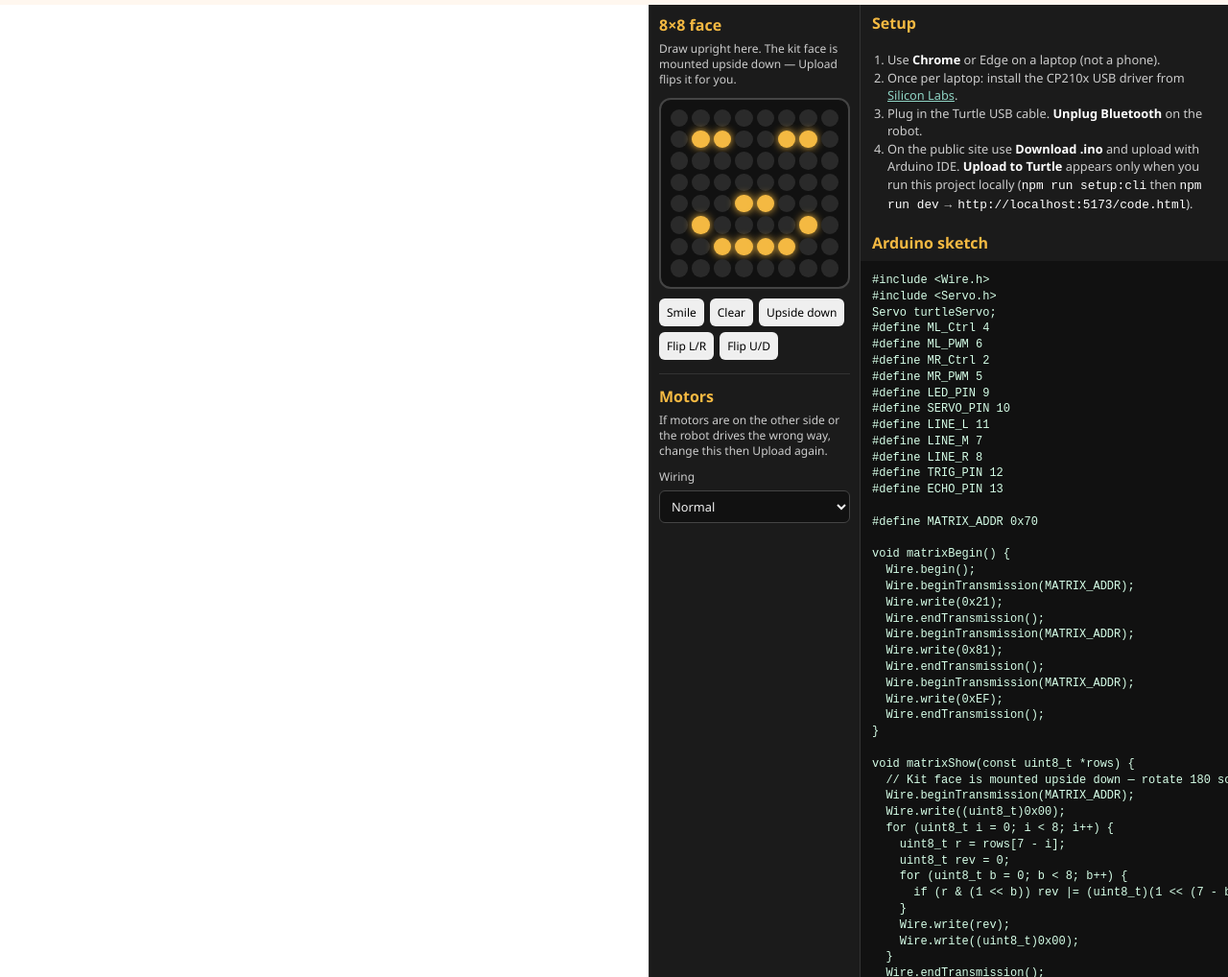
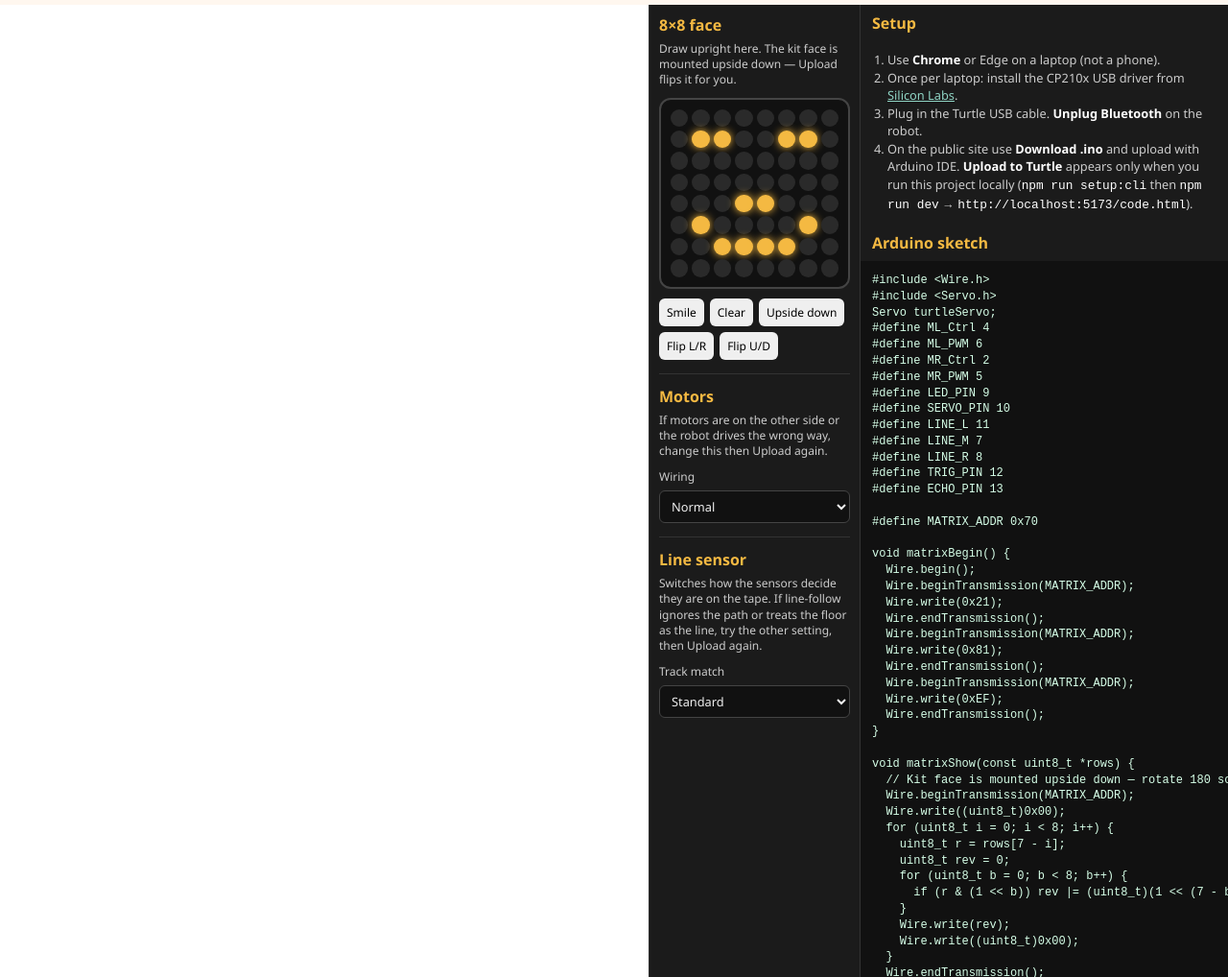
Before and after one commit to BotworkshopAU/robotics-class, a website built with Vite: page code.html in a window 1280 px wide. Shown: the part 82-1100 px from the top of the page at 96% size. Built offline with nearby package versions, Linux system fonts and the light colour scheme; no server answers; what blockly, webserial-flasher would draw is missing.

Commit message:
Add line-sensor track match under Motors.
Blocks say on the track instead of black/white. Standard or Flipped polarity is baked into sketches, with a divider between Motors and Line sensor.

Co-authored-by: Cursor <cursoragent@cursor.com>

```diff
--- a/code.html
+++ b/code.html
@@ -70,6 +70,18 @@
               <option value="3">Reverse + swap L/R</option>
             </select>
           </label>
+          <hr class="prefs-divider" aria-hidden="true" />
+          <header class="prefs-subhead" data-i18n-motor="lineTitle">Line sensor</header>
+          <p class="face-help" data-i18n-motor="lineHelp">
+            Switches how the sensors decide they are on the tape. If line-follow ignores the path or treats the floor as the line, try the other setting, then Upload again.
+          </p>
+          <label class="motor-flip-label">
+            <span data-i18n-motor="lineSense">Track match</span>
+            <select id="line-sense" aria-label="Line sensor track match">
+              <option value="1">Standard</option>
+              <option value="0">Flipped</option>
+            </select>
+          </label>
         </div>
       </aside>
       <aside class="code-pane">
--- a/src/code.css
+++ b/src/code.css
@@ -253,12 +253,23 @@ html[dir="rtl"] .lang-label {
   margin-bottom: 6px;
 }
 
+.motor-prefs .prefs-subhead {
+  margin-top: 0;
+}
+
+.motor-prefs .prefs-divider {
+  border: 0;
+  border-top: 1px solid #333;
+  margin: 14px 0 12px;
+}
+
 .motor-flip-label {
   display: flex;
   flex-direction: column;
   gap: 6px;
   font-size: 0.75rem;
   color: #ccc;
+  margin-bottom: 8px;
 }
 
 .motor-flip-label select {
--- a/src/generator.js
+++ b/src/generator.js
@@ -9,7 +9,7 @@ import {
   SETUP_SENSORS,
 } from "./runtime.js";
 import { faceListForSketch } from "./face_pad.js";
-import { getMotorFlip } from "./motors_pref.js";
+import { getMotorFlip, getLineSense } from "./motors_pref.js";
 
 export const arduinoGenerator = new Blockly.Generator("Arduino");
 
@@ -107,7 +107,7 @@ arduinoGenerator.forBlock["turtle_distance_lt"] = (block) => [
   arduinoGenerator.PRECEDENCE,
 ];
 arduinoGenerator.forBlock["turtle_line"] = (block) => [
-  `lineIsBlack(${block.getFieldValue("PIN")})`,
+  `onTheLine(${block.getFieldValue("PIN")})`,
   arduinoGenerator.PRECEDENCE,
 ];
 arduinoGenerator.forBlock["turtle_servo"] = function (block) {
@@ -148,7 +148,9 @@ export function workspaceToSketch(workspace) {
   const motorFns = drive
     ? `\n${MOTOR_RUNTIME.replace("MOTOR_FLIP_VALUE", String(getMotorFlip()))}\n`
     : "";
-  const sensorFns = sense ? `\n${SENSOR_RUNTIME}\n` : "";
+  const sensorFns = sense
+    ? `\n${SENSOR_RUNTIME.replace("LINE_ON_HIGH_VALUE", String(getLineSense()))}\n`
+    : "";
   const matrixFns = arduinoGenerator.matrixNeeded ? `\n${MATRIX_RUNTIME}\n` : "";
   const servoSetup = arduinoGenerator.servoNeeded
     ? `  turtleServo.attach(SERVO_PIN);\n  turtleServo.write(90);\n`
--- a/src/i18n.js
+++ b/src/i18n.js
@@ -87,6 +87,12 @@ const en = {
   motorFlip1: "Reverse direction",
   motorFlip2: "Swap left / right",
   motorFlip3: "Reverse + swap L/R",
+  lineTitle: "Line sensor",
+  lineHelp:
+    "Switches how the sensors decide they are on the tape. If line-follow ignores the path or treats the floor as the line, try the other setting, then Upload again.",
+  lineSense: "Track match",
+  lineSenseStandard: "Standard",
+  lineSenseFlipped: "Flipped",
   turtleStepsHtml: `
     <li>Use <strong>Chrome</strong> or Edge on a laptop (not a phone).</li>
     <li>
@@ -175,7 +181,7 @@ const en = {
     else: "else %1",
     distance: "distance (cm)",
     distanceLt: "distance < %1 cm",
-    line: "line %1 is black",
+    line: "line %1 on the track",
     lineL: "left",
     lineM: "middle",
     lineR: "right",
@@ -292,6 +298,12 @@ const ar = {
   motorFlip1: "عكس الاتجاه",
   motorFlip2: "تبديل يسار / يمين",
   motorFlip3: "عكس + تبديل ي/ش",
+  lineTitle: "حساس الخط",
+  lineHelp:
+    "يغيّر كيف تقرر الحساسات أنها على الشريط. إذا تجاهل تتبع الخط المسار أو اعتبر الأرض هي الخط، جرّب الإعداد الآخر ثم ارفع مرة أخرى.",
+  lineSense: "مطابقة المسار",
+  lineSenseStandard: "قياسي",
+  lineSenseFlipped: "مقلوب",
   turtleStepsHtml: `
     <li>استخدم <strong>Chrome</strong> أو Edge على حاسوب محمول (وليس هاتف).</li>
     <li>
@@ -380,7 +392,7 @@ const ar = {
     else: "وإلا %1",
     distance: "المسافة (سم)",
     distanceLt: "المسافة < %1 سم",
-    line: "الخط %1 أسود",
+    line: "الخط %1 على المسار",
     lineL: "يسار",
     lineM: "وسط",
     lineR: "يمين",
--- a/src/main.js
+++ b/src/main.js
@@ -17,7 +17,7 @@ import {
   workspaceToTelloPython,
 } from "./tello.js";
 import { initFacePad, setFaceHex, SMILE } from "./face_pad.js";
-import { getMotorFlip, setMotorFlip } from "./motors_pref.js";
+import { getMotorFlip, setMotorFlip, getLineSense, setLineSense } from "./motors_pref.js";
 import { getLang, setLang, ui } from "./i18n.js";
 import { uploadTurtleSketch, webSerialSupported, compileApiAvailable, isLocalCodingHost } from "./upload.js";
 import "./code.css";
@@ -139,18 +139,30 @@ function applyFacePadLabels(t) {
   const motorPrefs = document.getElementById("motor-prefs");
   if (motorPrefs) {
     const mHeader = motorPrefs.querySelector("header");
-    const mHelp = motorPrefs.querySelector(".face-help");
-    const mLabel = motorPrefs.querySelector(".motor-flip-label > span");
+    const helps = motorPrefs.querySelectorAll(".face-help");
+    const labels = motorPrefs.querySelectorAll(".motor-flip-label > span");
     const sel = document.getElementById("motor-flip");
+    const lineSel = document.getElementById("line-sense");
+    const lineHeader = motorPrefs.querySelector(".prefs-subhead");
     if (mHeader) mHeader.textContent = t.motorTitle;
-    if (mHelp) mHelp.textContent = t.motorHelp;
-    if (mLabel) mLabel.textContent = t.motorFlip;
+    if (helps[0]) helps[0].textContent = t.motorHelp;
+    if (labels[0]) labels[0].textContent = t.motorFlip;
     if (sel) {
       const opts = [t.motorFlip0, t.motorFlip1, t.motorFlip2, t.motorFlip3];
       [...sel.options].forEach((opt, i) => {
         if (opts[i]) opt.textContent = opts[i];
       });
       sel.setAttribute("aria-label", t.motorFlip);
+    }
+    if (lineHeader) lineHeader.textContent = t.lineTitle;
+    if (helps[1]) helps[1].textContent = t.lineHelp;
+    if (labels[1]) labels[1].textContent = t.lineSense;
+    if (lineSel) {
+      const byVal = { 1: t.lineSenseStandard, 0: t.lineSenseFlipped };
+      [...lineSel.options].forEach((opt) => {
+        if (byVal[opt.value] != null) opt.textContent = byVal[opt.value];
+      });
+      lineSel.setAttribute("aria-label", t.lineSense);
     }
   }
 }
@@ -314,6 +326,15 @@ if (motorFlipSelect) {
   });
 }
 
+const lineSenseSelect = document.getElementById("line-sense");
+if (lineSenseSelect) {
+  lineSenseSelect.value = String(getLineSense());
+  lineSenseSelect.addEventListener("change", () => {
+    setLineSense(lineSenseSelect.value);
+    refreshCode();
+  });
+}
+
 const demoParam = new URLSearchParams(location.search).get("demo");
 if (robot === "tello" && demoParam && telloDemos[demoParam]) {
   Blockly.serialization.workspaces.load(telloDemos[demoParam], workspace);
--- a/src/motors_pref.js
+++ b/src/motors_pref.js
@@ -1,5 +1,6 @@
-/** Motor wiring prefs for Turtle sketches (persisted, baked into generated code). */
+/** Motor + line-sensor prefs for Turtle sketches (persisted, baked into generated code). */
 const MOTOR_FLIP_KEY = "bw-motor-flip";
+const LINE_SENSE_KEY = "bw-line-sense";
 
 /** @returns {0|1|2|3} 0 normal, 1 reverse, 2 swap L/R, 3 reverse+swap */
 export function getMotorFlip() {
@@ -13,3 +14,18 @@ export function setMotorFlip(value) {
   localStorage.setItem(MOTOR_FLIP_KEY, String(next));
   return next;
 }
+
+/**
+ * How “on the track” is read from the IR sensors.
+ * @returns {1|0} 1 = pin HIGH means on track (kit default), 0 = pin LOW means on track
+ */
+export function getLineSense() {
+  const n = Number(localStorage.getItem(LINE_SENSE_KEY) ?? "1");
+  return n === 0 ? 0 : 1;
+}
+
+export function setLineSense(value) {
+  const next = Number(value) === 0 ? 0 : 1;
+  localStorage.setItem(LINE_SENSE_KEY, String(next));
+  return next;
+}
--- a/src/runtime.js
+++ b/src/runtime.js
@@ -78,8 +78,11 @@ int distanceCm() {
   return (int)(us * 0.034 / 2);
 }
 
-int lineIsBlack(int pin) {
-  return digitalRead(pin) == HIGH;
+int lineOnHigh = LINE_ON_HIGH_VALUE;
+
+int onTheLine(int pin) {
+  int v = digitalRead(pin);
+  return lineOnHigh ? (v == HIGH) : (v == LOW);
 }
 `.trim();
 
```
Also changed, not shown: class-foundation.html (+2 -2 lines), js/foundation-i18n.js (+4 -4 lines).
